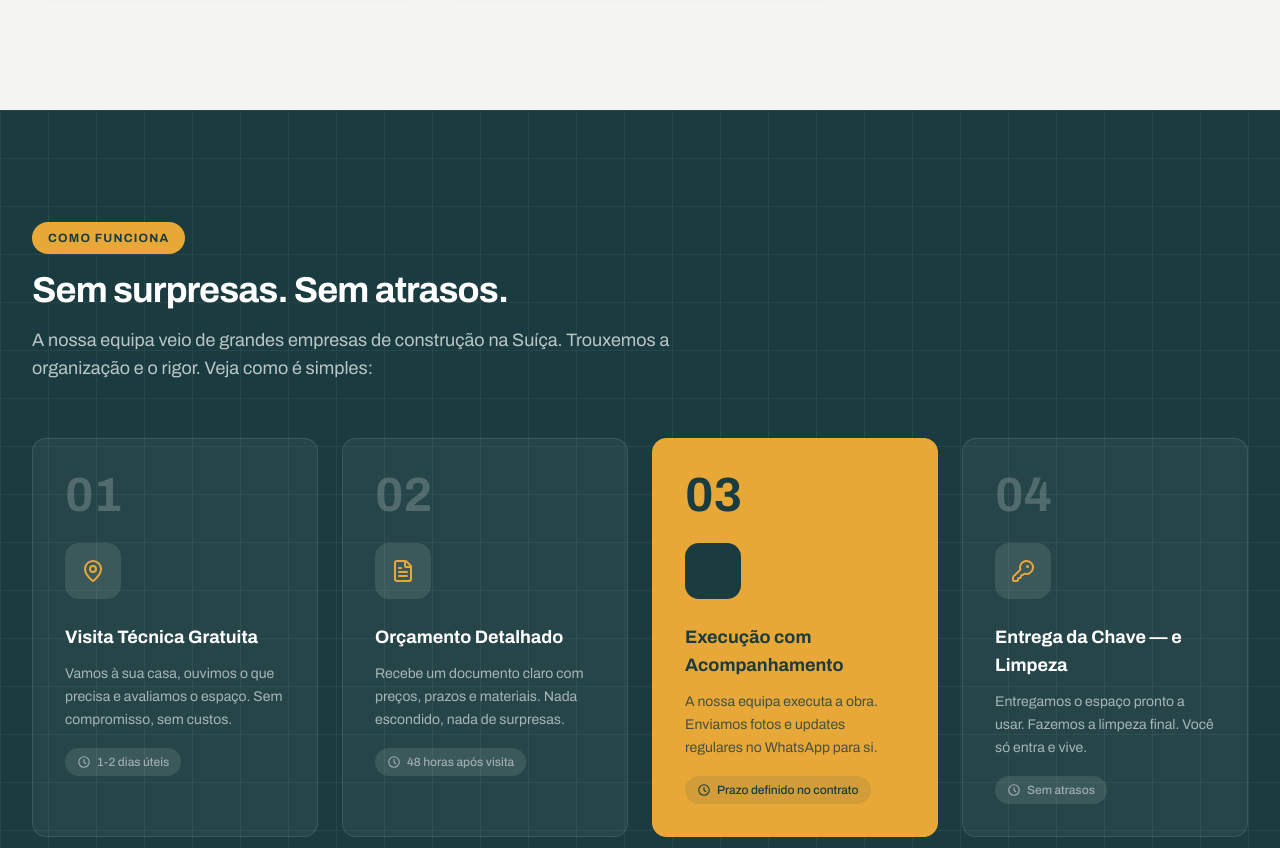
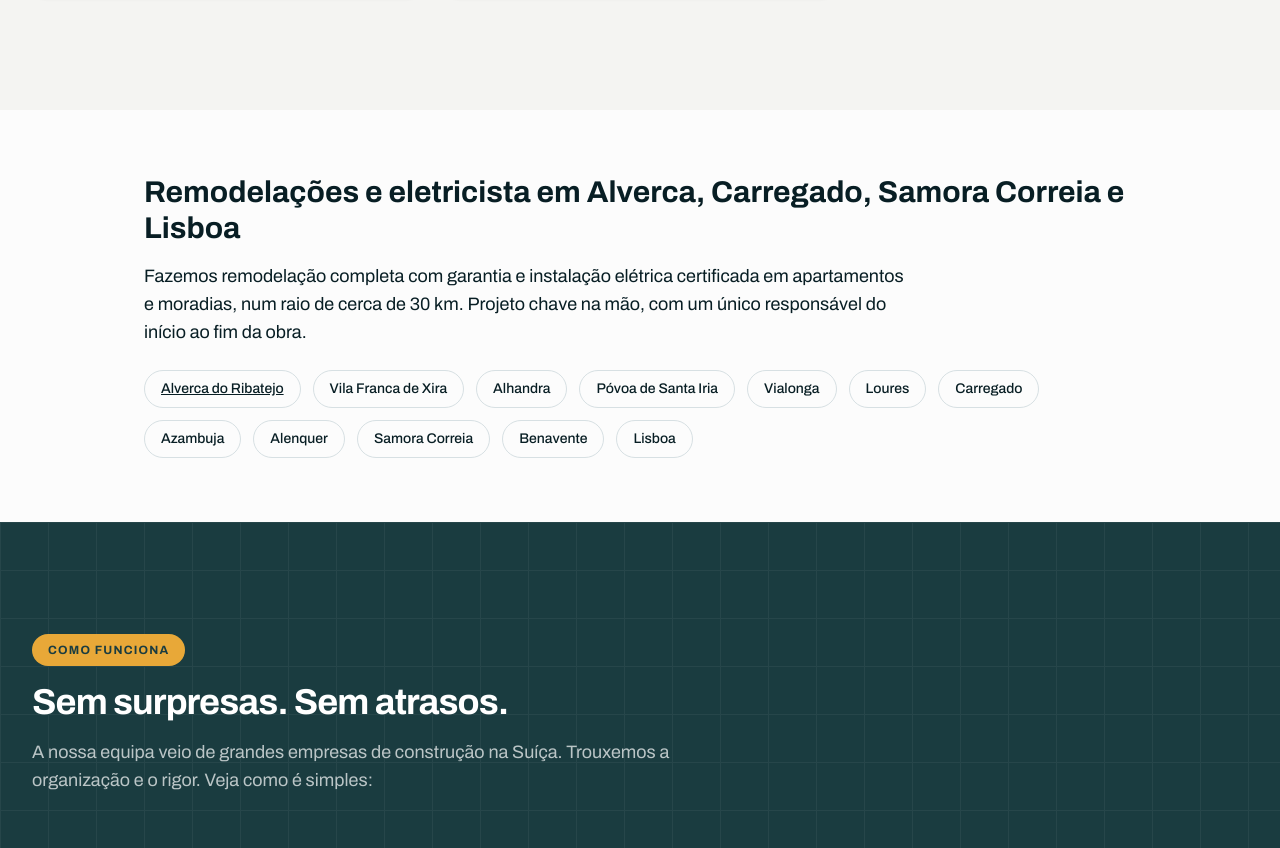
Before and after one commit to NeryHub/ntech, a Next.js app: page / in a window 1280 px wide. Shown: the part 2175-3023 px from the top of the page. Built offline with nearby package versions, Linux system fonts and the light colour scheme.

Commit message:
Atualizar o page.tsx Claude

```diff
--- a/app/page.tsx
+++ b/app/page.tsx
@@ -1,3 +1,6 @@
+// app/page.tsx
+import type { Metadata } from "next"
+import Link from "next/link"
 import { Header } from "@/components/header"
 import { Hero } from "@/components/hero"
 import { TrustBar } from "@/components/trust-bar"
@@ -11,12 +14,71 @@ import { Contact } from "@/components/contact"
 import { Footer } from "@/components/footer"
 import { FloatingWhatsApp } from "@/components/FloatingWhatsApp"
 
+// Canonical da página inicial (o layout já não define canonical global).
+export const metadata: Metadata = {
+  alternates: {
+    canonical: "https://andradepro.pt",
+  },
+}
+
+// Zonas servidas. Só as que já têm página própria levam link.
+// Quando criares /eletricista-carregado, por exemplo, acrescenta o caminho aqui.
+const zonas: { nome: string; href?: string }[] = [
+  { nome: "Alverca do Ribatejo", href: "/eletricista-alverca" },
+  { nome: "Vila Franca de Xira" },
+  { nome: "Alhandra" },
+  { nome: "Póvoa de Santa Iria" },
+  { nome: "Vialonga" },
+  { nome: "Loures" },
+  { nome: "Carregado" },
+  { nome: "Azambuja" },
+  { nome: "Alenquer" },
+  { nome: "Samora Correia" },
+  { nome: "Benavente" },
+  { nome: "Lisboa" },
+]
+
+function ServiceAreas() {
+  return (
+    <section
+      id="zonas"
+      aria-labelledby="zonas-titulo"
+      className="mx-auto max-w-5xl px-4 py-16"
+    >
+      <h2 id="zonas-titulo" className="text-2xl font-bold md:text-3xl">
+        Remodelações e eletricista em Alverca, Carregado, Samora Correia e Lisboa
+      </h2>
+      <p className="mt-4 max-w-3xl text-lg">
+        Fazemos remodelação completa com garantia e instalação elétrica
+        certificada em apartamentos e moradias, num raio de cerca de 30 km.
+        Projeto chave na mão, com um único responsável do início ao fim da obra.
+      </p>
+      <ul className="mt-6 flex flex-wrap gap-3">
+        {zonas.map((zona) => (
+          <li
+            key={zona.nome}
+            className="rounded-full border px-4 py-2 text-sm font-medium"
+          >
+            {zona.href ? (
+              <Link href={zona.href} className="underline">
+                {zona.nome}
+              </Link>
+            ) : (
+              zona.nome
+            )}
+          </li>
+        ))}
+      </ul>
+    </section>
+  )
+}
+
 export default function Home() {
   return (
     <>
       <Header />
       <main>
-        {/* Hero - Proposta de valor clara e direta */}
+        {/* Hero - Proposta de valor clara e direta (o h1 deve ter a zona: ver nota) */}
         <Hero />
 
         {/* TrustBar - Prova social imediata (logos, avaliações Google) */}
@@ -25,8 +87,11 @@ export default function Home() {
         {/* Services - O que fazemos, com foco no resultado */}
         <Services />
 
+        {/* ServiceAreas - Zonas servidas: texto real para pesquisas locais */}
+        <ServiceAreas />
+
         {/* Process - Como funciona, para eliminar o medo da obra */}
-        <Process/>
+        <Process />
 
         {/* Gallery - Projetos reais com antes/depois */}
         <Gallery />
@@ -37,10 +102,10 @@ export default function Home() {
         {/* About - Quem somos, história real, experiência Suíça */}
         <About />
 
-        {/* FAQ - Respostas às objeções mais comuns  */}
+        {/* FAQ - Respostas às objeções mais comuns */}
         <FAQ />
 
-        {/* Contact - CTA final para marcar visita  */}
+        {/* Contact - CTA final para marcar visita */}
         <Contact />
       </main>
       <Footer />
```
